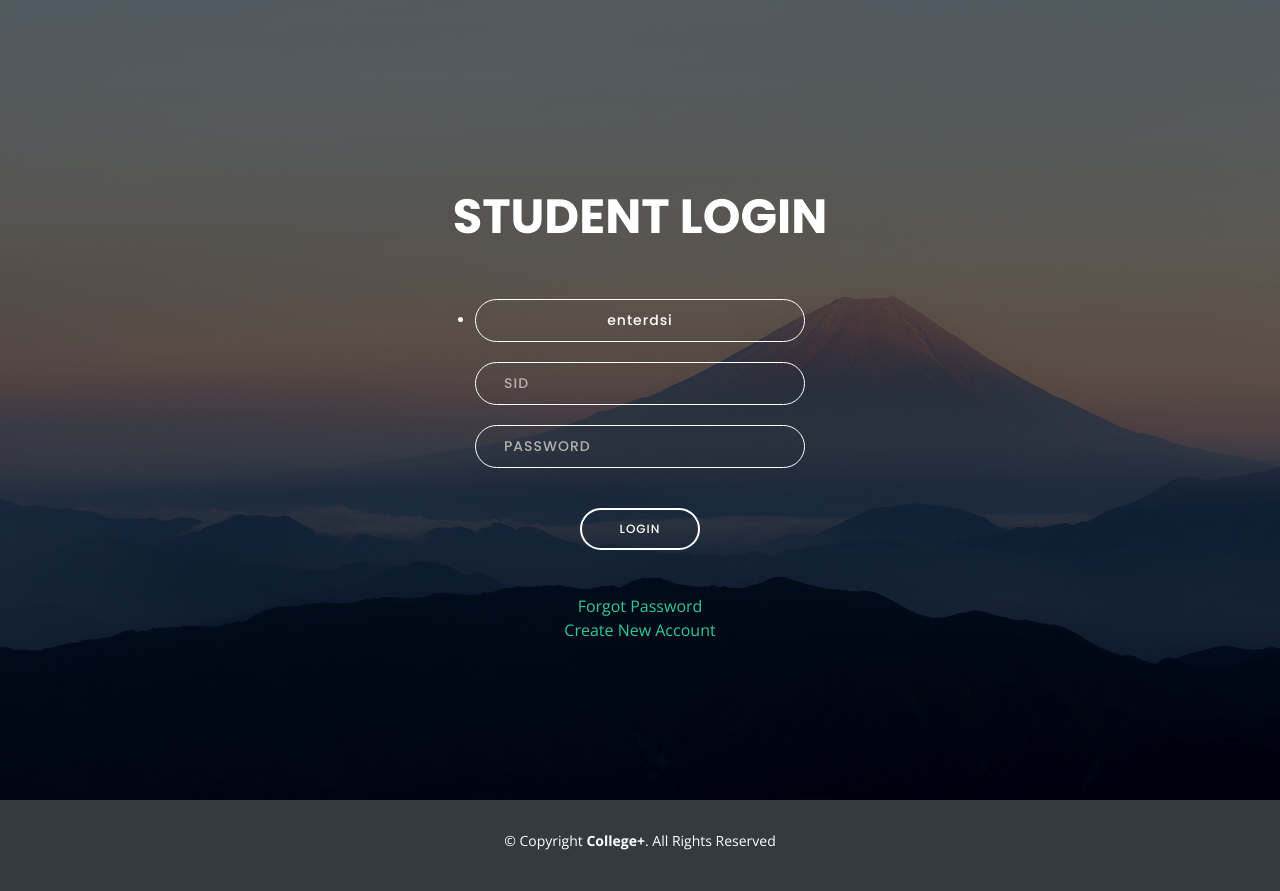
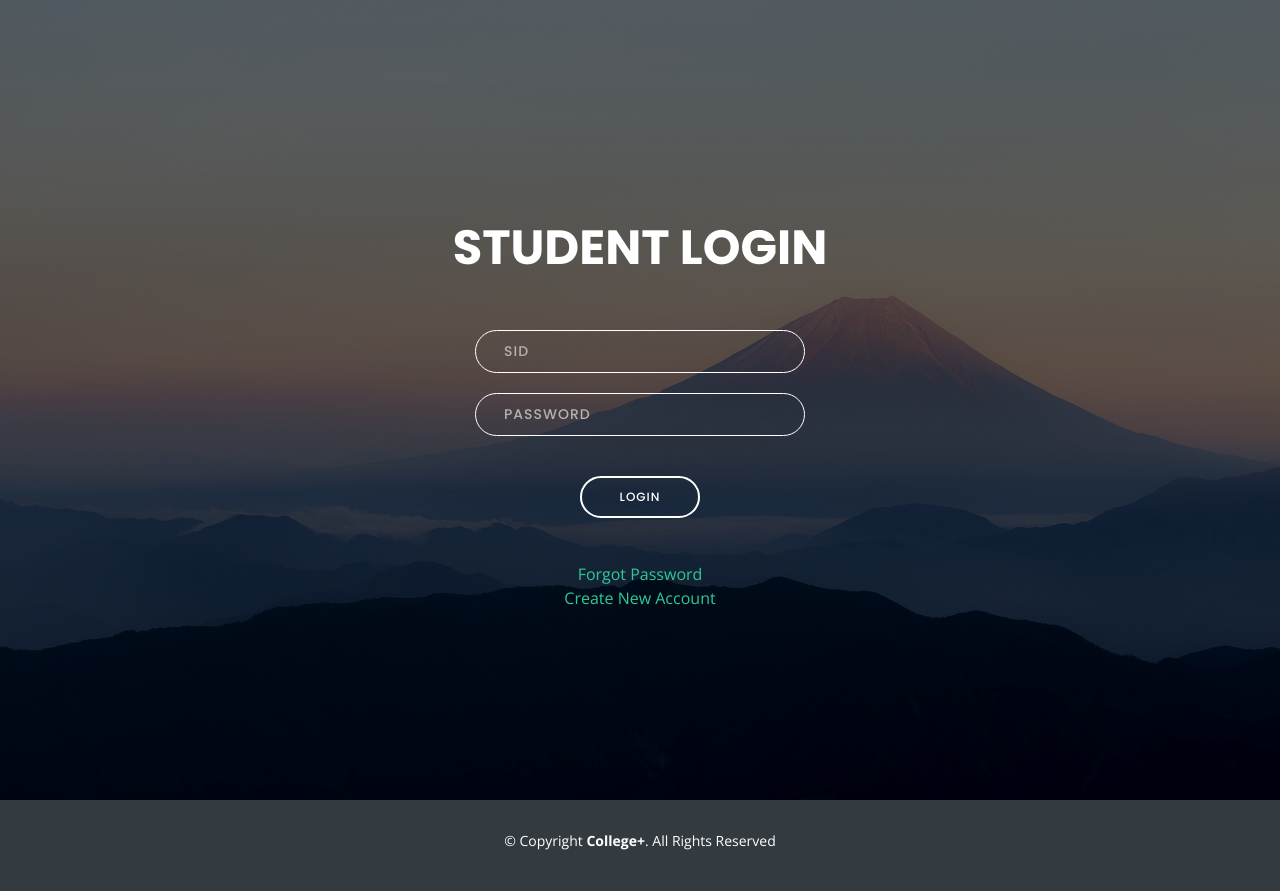
Before and after one commit to anant1707/CollegePlus, a Flask app: page /student in a window 1280 px wide. Run offline with Flask 2, Linux system fonts and the light colour scheme; data that the repository does not hold is empty; some libraries are stand-ins or nearby versions.

Commit message:
Update student-login.html

```diff
--- a/templates/student-login.html
+++ b/templates/student-login.html
@@ -67,7 +67,6 @@
       <h1>Student Login</h1>
       <br>
       <form method="post">
-        <label class='getinput' >enterdsi</label>
         <input type='text' placeholder="SID" class="getinput" name="sid">
 
         <input type='password' placeholder="PASSWORD" class="getinput" name="password">
```
